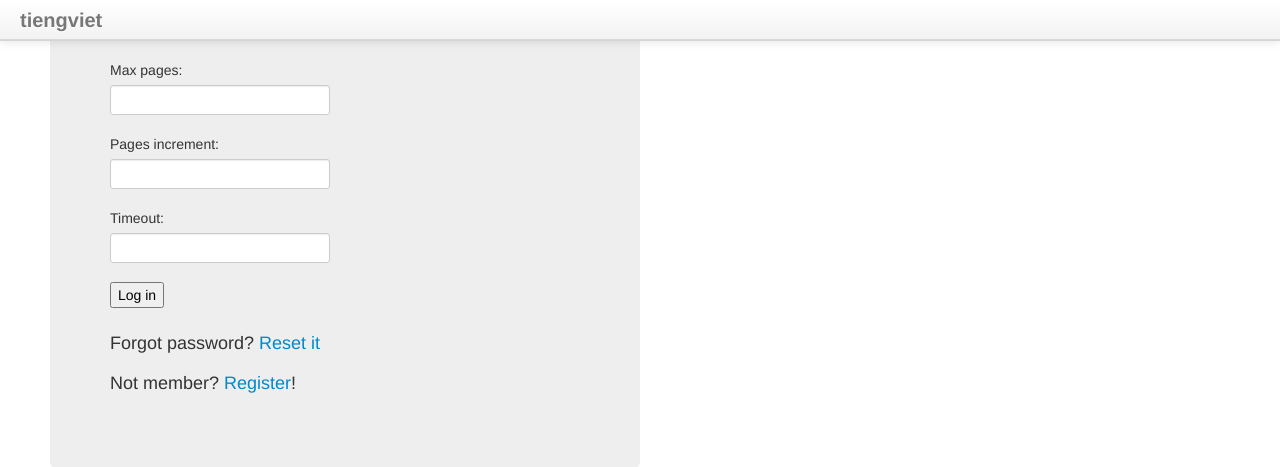
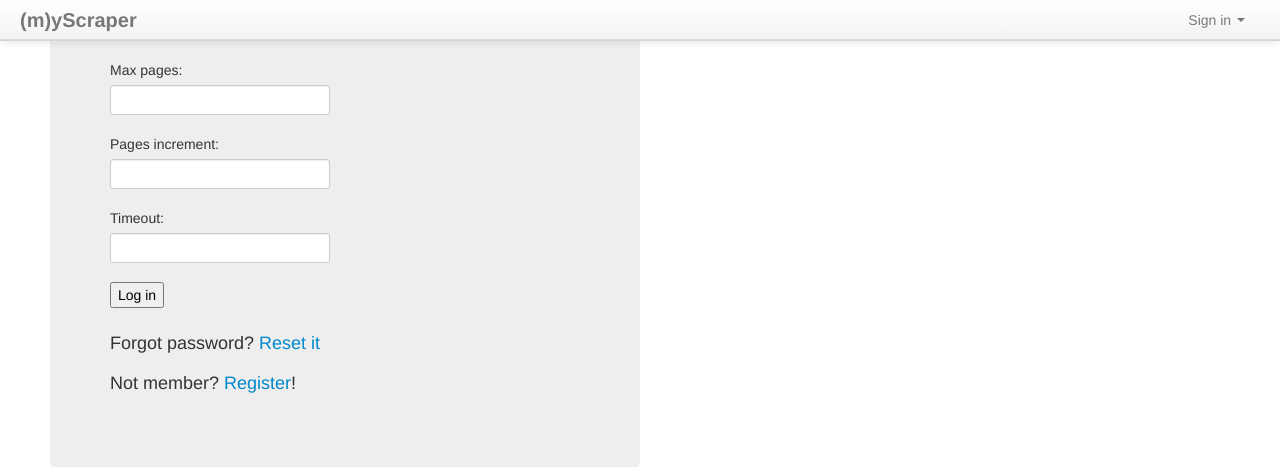
Before and after one commit to QQism/drawler, a Django app: template users/templates/registration/login.html in a window 1280 px wide. Shown: the top 467 px of the page. Run offline with Django 3.2, Linux system fonts and the light colour scheme; the template is opened without the code that fills it: values that come from a table or form of the project are taken from there, others are empty; style sheets or scripts are compiled from the project's sources; parts of the project's set-up code (start-up, migrations or seed data) failed here and were passed over; some libraries are stand-ins or nearby versions.

Commit message:
using LESS, user panel, ect.

```diff
--- a/templates/css.html
+++ b/templates/css.html
@@ -1,2 +1,3 @@
 <link rel="stylesheet" type="text/css" href="{{ STATIC_URL }}css/bootstrap.css"/>
 <link rel="stylesheet" type="text/css" href="{{ STATIC_URL }}css/tiengviet.css"/>
+<link rel="stylesheet/less" type="text/css" href="{{ STATIC_URL }}css/scraper.less"/>
--- a/templates/javascripts.html
+++ b/templates/javascripts.html
@@ -1,2 +1,3 @@
 <script src="https://ajax.googleapis.com/ajax/libs/jquery/1.8.2/jquery.min.js"></script>
 <script src="{{ STATIC_URL }}js/bootstrap.js"></script>
+<script src="{{ STATIC_URL }}js/less.js"></script>
--- a/templates/navbar.html
+++ b/templates/navbar.html
@@ -12,8 +12,47 @@
                      alt="" style="padding-top: 5px" /> -->
       </a>
       <a class="brand" href="#">
-                <strong>tiengviet</strong></a>
-
+        <strong>(m)yScraper</strong></a>
+      {% if user.is_authenticated %}
+      <div class="btn-group pull-right">
+        <a class="btn dropdown-toggle" data-toggle="dropdown" href="#">
+          <i class="icon-user"></i> {{ user.username }}
+          <span class="caret"></span>
+        </a>
+        <ul class="dropdown-menu">
+          <li><a href="#">Profile</a></li>
+          <li class="divider"></li>
+          <li><a href="{% url auth_logout %}">Sign Out</a></li>
+        </ul>
+      </div>
+      {% else %}
+      <ul class="nav pull-right">
+        <li class="dropdown">
+        <a class="dropdown-toggle" href="#" data-toggle="dropdown">
+          Sign in
+          <span class="caret"></span>
+        </a>
+        <ul class="dropdown-menu dropdown-form">
+          <form action="{% url auth_login %}" method="post" class="nav span3">
+            {# <form action="{% url games:game_index %}" method="post" class="nav span3"> #}
+              {% csrf_token %}
+              <p>
+              <label for="id_username">{% trans "Username" %}</label>
+              <input id="id_username" name="username" type="text" maxlength="30"/>
+              </p>
+              <p>
+              <label>{% trans "Password" %}</label>
+              <input id="id_username" name="password" type="password" maxlength="30"/>
+              </p>
+              <input type="submit" value="{% trans 'Sign in'%}" />
+              <input type="hidden" value="{{ request.get_full_path }}" name="next" />
+            </form>
+            <a href="{% url auth_password_reset %}">{% trans "Forgot password?" %}</a>
+            <a href="{% url registration_register %}">{% trans "Register" %}</a>
+          </ul>
+          </li>
+        </ul>
+        {% endif %}
         <div class="nav-collapse">
           <ul class="nav top-bar pull-right">
             <!--
```
Lines whose indentation alone changed are shown as unchanged.
